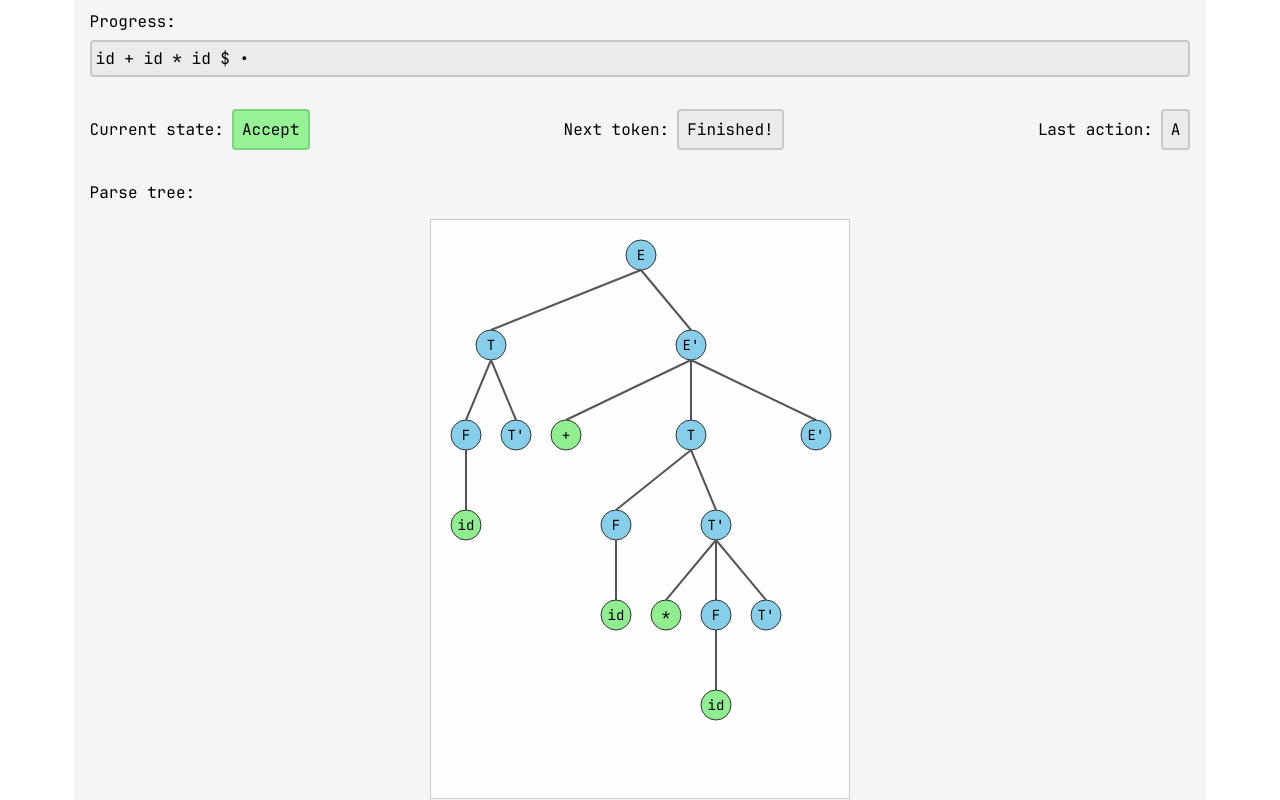
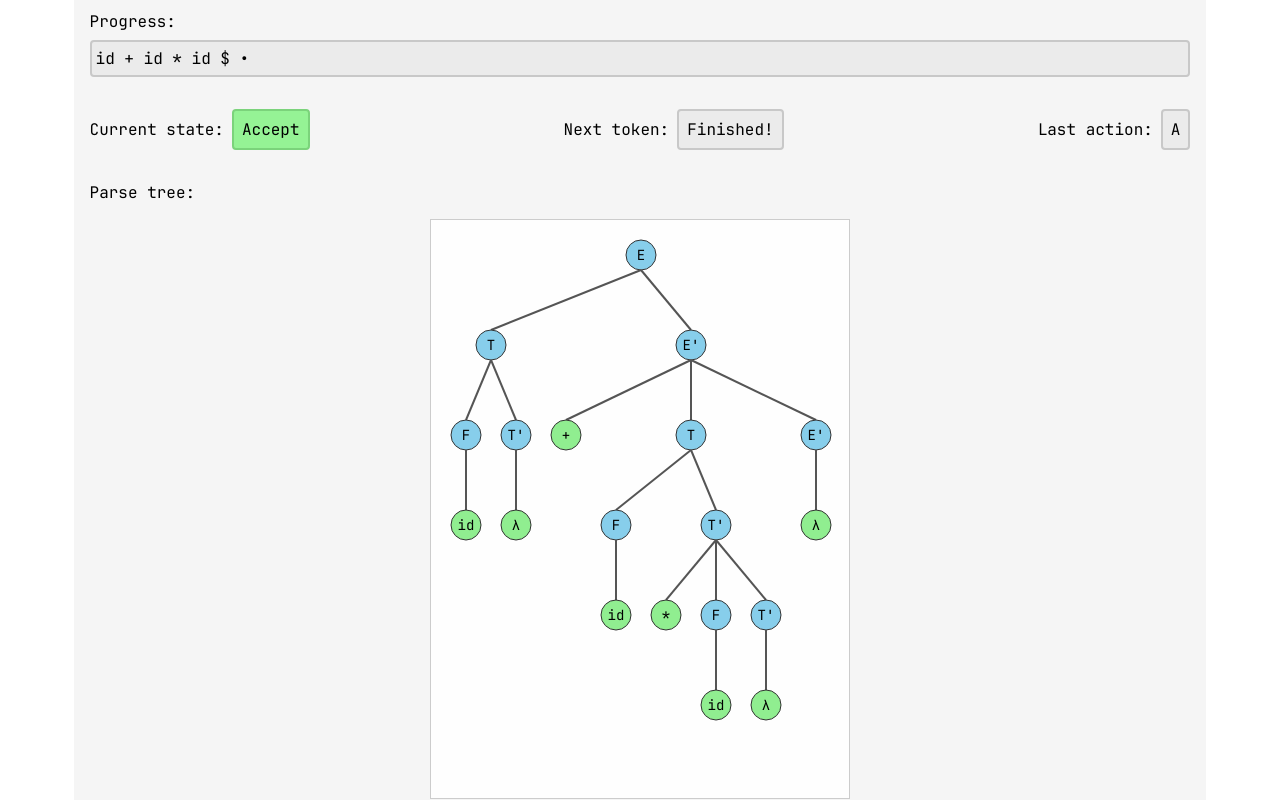
Before and after one commit to itsEmadK/LRParserGenerator, a React (Vite) app: page / in a window 1280 px wide. Shown: the part 4234-5034 px from the top of the page. Built offline with nearby package versions, Linux system fonts and the light colour scheme.

Commit message:
Show lambdanodes by default

```diff
--- a/src/components/ParserSection.jsx
+++ b/src/components/ParserSection.jsx
@@ -117,7 +117,7 @@ export default function ParserSection({ parser }) {
           {currentStatus.treeStack.length > 0 ? (
             <ParseTree
               parseTreeClassName={styles['parse-tree']}
-              hideLambdaNodes={true}
+              hideLambdaNodes={false}
               treeStack={currentStatus.treeStack}
             />
           ) : (
```
